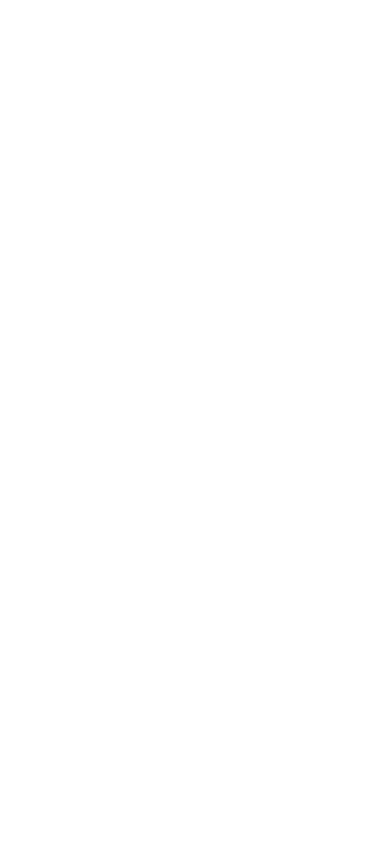
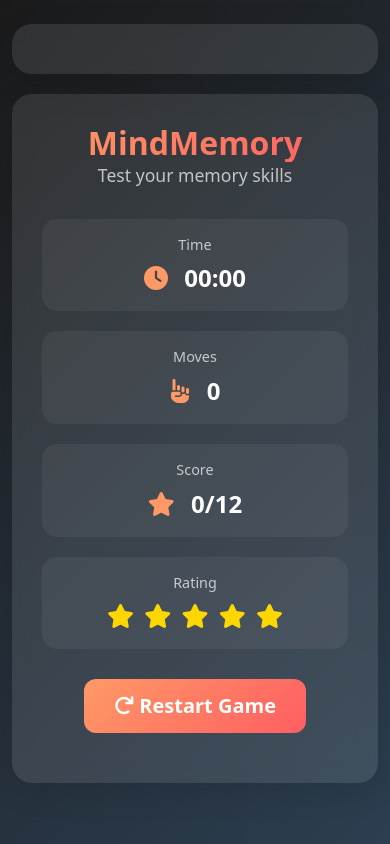
Before and after one commit to zakaria-123kardache/MindMemory, a plain HTML site: page index.html in a window 390 px wide. Drawn offline with nearby package versions, Linux system fonts and the light colour scheme.

Commit message:
Gaming page with sectionn necessery and add json file for fetch info card

```diff
--- a/assets/css/app.css
+++ b/assets/css/app.css
@@ -0,0 +1,177 @@
+body {
+    background: linear-gradient(135deg, #1a1a1a 0%, #2c3e50 100%);
+    min-height: 100vh;
+    color: #fff;
+}
+
+.game-board-container {
+    background: rgba(255, 255, 255, 0.1);
+    border-radius: 20px;
+    padding: 20px;
+    box-shadow: 0 8px 32px rgba(0, 0, 0, 0.1);
+    backdrop-filter: blur(10px);
+}
+
+.grid-container {
+    display: grid;
+    grid-template-columns: repeat(5, 1fr);
+    gap: 15px;
+    padding: 15px;
+}
+
+.memory-card {
+    aspect-ratio: 1;
+    perspective: 1000px;
+    cursor: pointer;
+}
+
+.card-inner {
+    position: relative;
+    width: 100%;
+    height: 100%;
+    transform-style: preserve-3d;
+    transition: transform 0.6s cubic-bezier(0.4, 0.0, 0.2, 1);
+}
+
+.card-inner.is-flipped {
+    transform: rotateY(180deg);
+}
+
+.card-front,
+.card-back {
+    position: absolute;
+    width: 100%;
+    height: 100%;
+    backface-visibility: hidden;
+    display: flex;
+    align-items: center;
+    justify-content: center;
+    border-radius: 15px;
+    font-size: 2rem;
+}
+
+.card-front {
+    background: linear-gradient(135deg, #ff9966, #ff5e62);
+    transform: rotateY(180deg);
+    box-shadow: 0 4px 15px rgba(255, 94, 98, 0.2);
+}
+
+.card-back {
+    background: linear-gradient(135deg, #2c3e50, #3498db);
+    box-shadow: 0 4px 15px rgba(52, 152, 219, 0.2);
+    border: 2px solid rgba(255, 255, 255, 0.1);
+}
+
+.game-info-card {
+    background: rgba(255, 255, 255, 0.1);
+    border-radius: 20px;
+    padding: 30px;
+    height: 100%;
+    box-shadow: 0 8px 32px rgba(0, 0, 0, 0.1);
+    backdrop-filter: blur(10px);
+}
+
+.game-logo {
+    text-align: center;
+    margin-bottom: 30px;
+}
+
+.game-logo h1 {
+    font-size: 2.5rem;
+    font-weight: 700;
+    margin: 0;
+    background: linear-gradient(135deg, #ff9966, #ff5e62);
+    -webkit-background-clip: text;
+    -webkit-text-fill-color: transparent;
+}
+
+.subtitle {
+    color: rgba(255, 255, 255, 0.7);
+    font-size: 1.1rem;
+}
+
+.info-section {
+    display: grid;
+    gap: 20px;
+    margin-bottom: 30px;
+}
+
+.info-item {
+    background: rgba(255, 255, 255, 0.05);
+    border-radius: 15px;
+    padding: 15px;
+    text-align: center;
+}
+
+.info-label {
+    color: rgba(255, 255, 255, 0.7);
+    font-size: 0.9rem;
+    margin-bottom: 5px;
+}
+
+.info-value {
+    font-size: 1.5rem;
+    font-weight: 600;
+}
+
+.info-value i {
+    margin-right: 10px;
+    color: #ff9966;
+}
+
+#stars-container i {
+    color: #ffd700;
+    margin: 0 2px;
+}
+
+.controls {
+    text-align: center;
+}
+
+.btn-primary {
+    background: linear-gradient(135deg, #ff9966, #ff5e62);
+    border: none;
+    padding: 12px 30px;
+    border-radius: 12px;
+    font-weight: 600;
+    transition: transform 0.3s ease;
+}
+
+.btn-primary:hover {
+    transform: translateY(-2px);
+    background: linear-gradient(135deg, #ff5e62, #ff9966);
+}
+
+@media (max-width: 991.98px) {
+    .game-info-card {
+        margin-top: 20px;
+    }
+
+    .grid-container {
+        gap: 10px;
+    }
+
+    .card-front,
+    .card-back {
+        font-size: 1.5rem;
+    }
+}
+
+@media (max-width: 575.98px) {
+    .game-board-container {
+        padding: 10px;
+    }
+
+    .grid-container {
+        gap: 5px;
+    }
+
+    .card-front,
+    .card-back {
+        font-size: 1rem;
+    }
+
+    .game-logo h1 {
+        font-size: 2rem;
+    }
+}
--- a/index.html
+++ b/index.html
@@ -3,13 +3,75 @@
 <head>
     <meta charset="UTF-8">
     <meta name="viewport" content="width=device-width, initial-scale=1.0">
+    <link href="https://cdn.jsdelivr.net/npm/bootstrap@5.3.2/dist/css/bootstrap.min.css" rel="stylesheet">
+    <link rel="stylesheet" href="https://cdnjs.cloudflare.com/ajax/libs/font-awesome/6.0.0/css/all.min.css">
     <link rel="stylesheet" href="assets/css/app.css">
     <title>MindMemory</title>
 </head>
 <body>
+    <div class="container-fluid py-4">
+        <div class="row">
+            <div class="col-lg-8">
+                <div class="game-board-container">
+                    <div id="gameBoard" class="grid-container">
+                    </div>
+                </div>
+            </div>
+            <div class="col-lg-4">
+                <div class="game-info-card">
+                    <div class="game-logo">
+                        <h1>MindMemory</h1>
+                        <p class="subtitle">Test your memory skills</p>
+                    </div>
 
+                    <div class="info-section">
+                        <div class="info-item">
+                            <div class="info-label">Time</div>
+                            <div class="info-value">
+                                <i class="fas fa-clock"></i>
+                                <span id="timer">00:00</span>
+                            </div>
+                        </div>
 
-    <script src="./assets/js/app.js">
-    </script>
+                        <div class="info-item">
+                            <div class="info-label">Moves</div>
+                            <div class="info-value">
+                                <i class="fas fa-hand-point-up"></i>
+                                <span id="moves">0</span>
+                            </div>
+                        </div>
+
+                        <div class="info-item">
+                            <div class="info-label">Score</div>
+                            <div class="info-value">
+                                <i class="fas fa-star"></i>
+                                <span id="score">0</span>/12
+                            </div>
+                        </div>
+
+                        <div class="info-item">
+                            <div class="info-label">Rating</div>
+                            <div class="info-value" id="stars-container">
+                                <i class="fas fa-star"></i>
+                                <i class="fas fa-star"></i>
+                                <i class="fas fa-star"></i>
+                                <i class="fas fa-star"></i>
+                                <i class="fas fa-star"></i>
+                            </div>
+                        </div>
+                    </div>
+
+                    <div class="controls">
+                        <button id="restart" class="btn btn-primary btn-lg">
+                            <i class="fas fa-redo"></i> Restart Game
+                        </button>
+                    </div>
+                </div>
+            </div>
+        </div>
+    </div>
+
+    <script src="https://cdn.jsdelivr.net/npm/bootstrap@5.3.2/dist/js/bootstrap.bundle.min.js"></script>
+    <script src="assets/js/app.js"></script>
 </body>
 </html>
```
Also changed, not shown: assets/card.json (added, +18 -0 lines).
